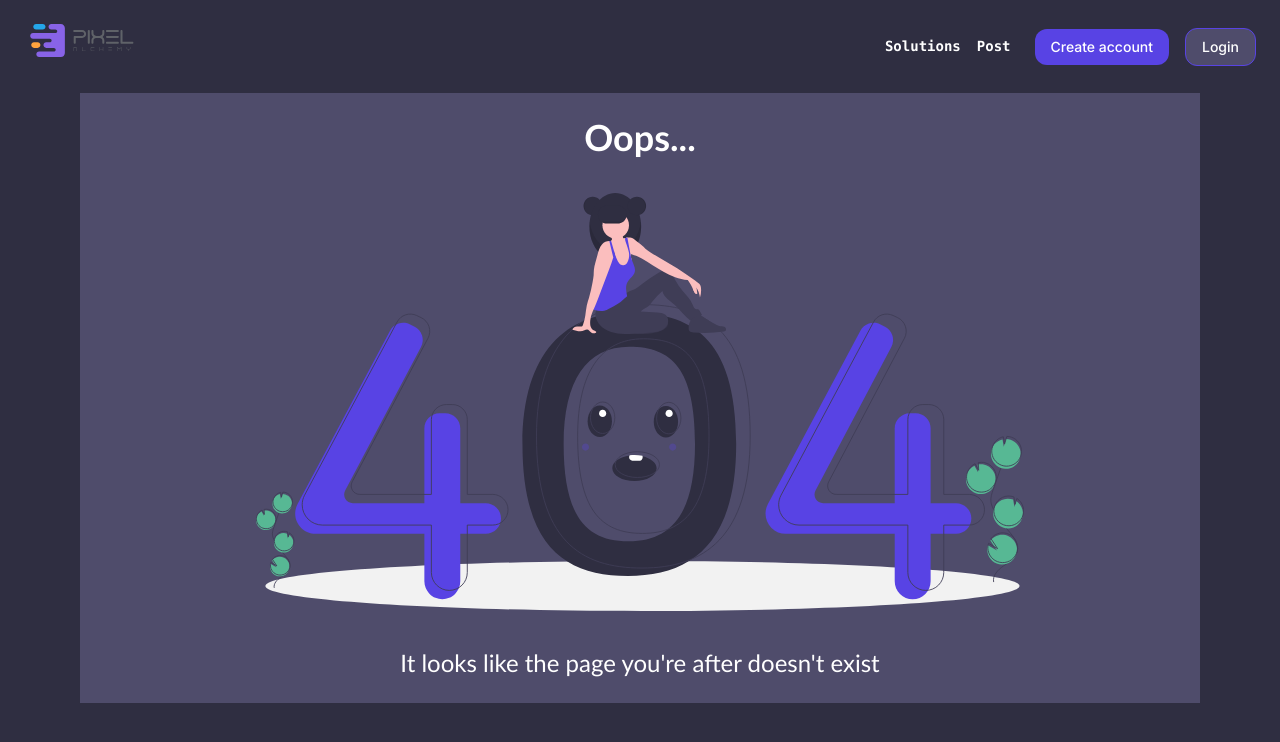
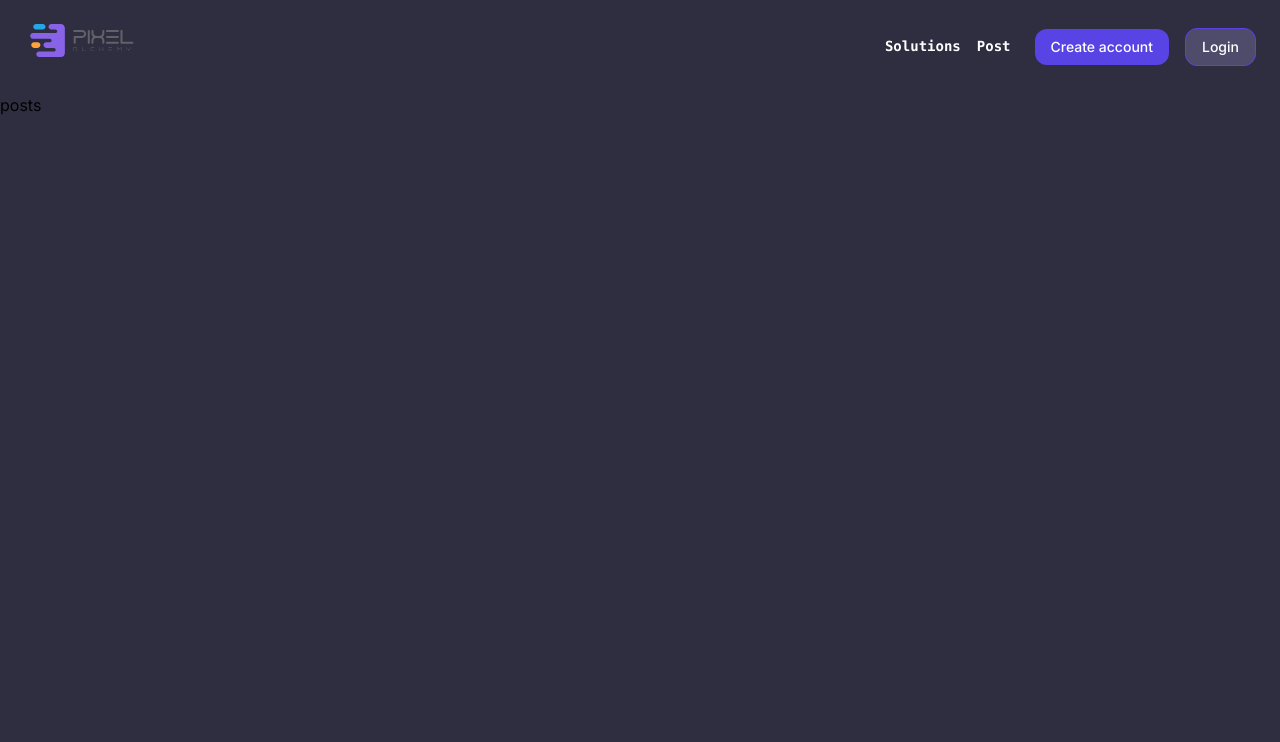
Before and after one commit to ouhammmourachid/pixel-alchemy-next, a Next.js app: page /post in a window 1280 px wide. Before the commit this address had no page. Shown: the top 742 px of the page. Built offline with nearby package versions, Linux system fonts and the light colour scheme.

Commit message:
adding post route

```diff
--- a/src/app/page.js
+++ b/src/app/page.js
@@ -26,7 +26,7 @@ export default function Home() {
         <Image
         src={exampleSuperResolution}
         alt="example-super-resolution"
-        className="w-2/3 py-9 pl-48"/>
+        className="w-2/3 py-9 pl-64"/>
         <ul className="list-disc text-sm flex flex-row justify-between px-12">
           <li>Upscale pics with AI</li>
           <li>Fix pixelation and blur</li>
--- /dev/null
+++ b/src/app/post/page.js
@@ -0,0 +1,7 @@
+export default function Posts() {
+    return(
+        <div>
+            posts
+        </div>
+        )
+}
```
